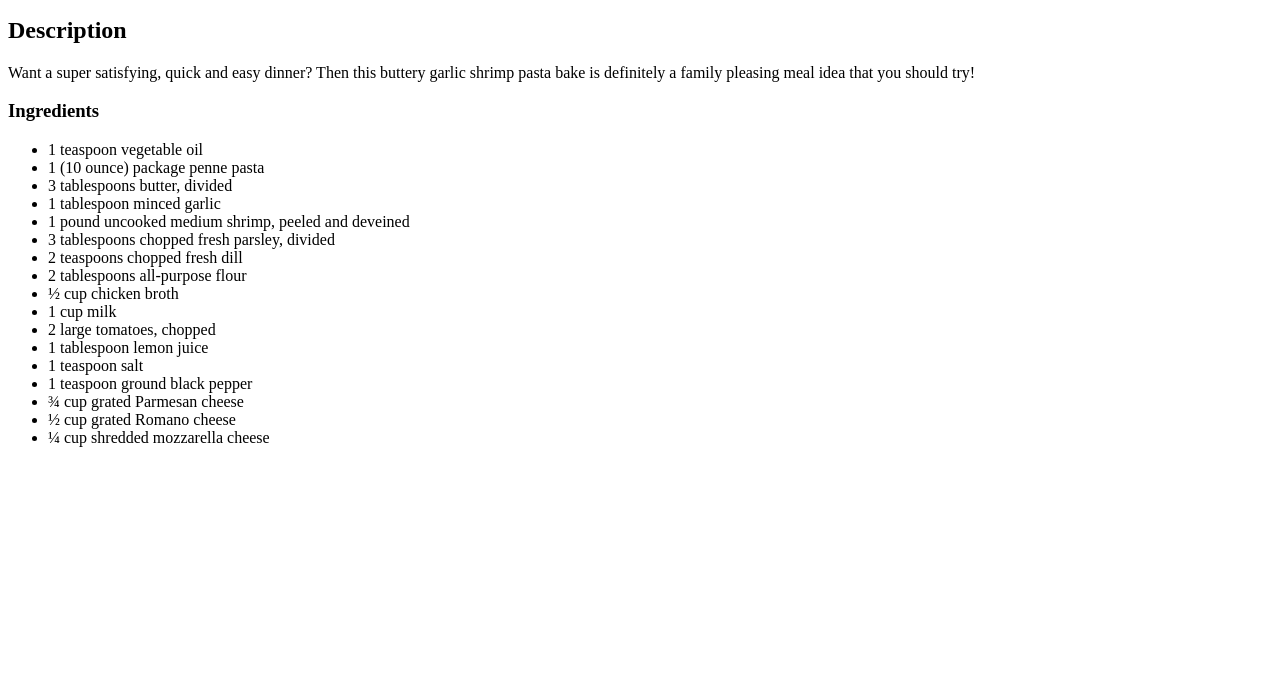
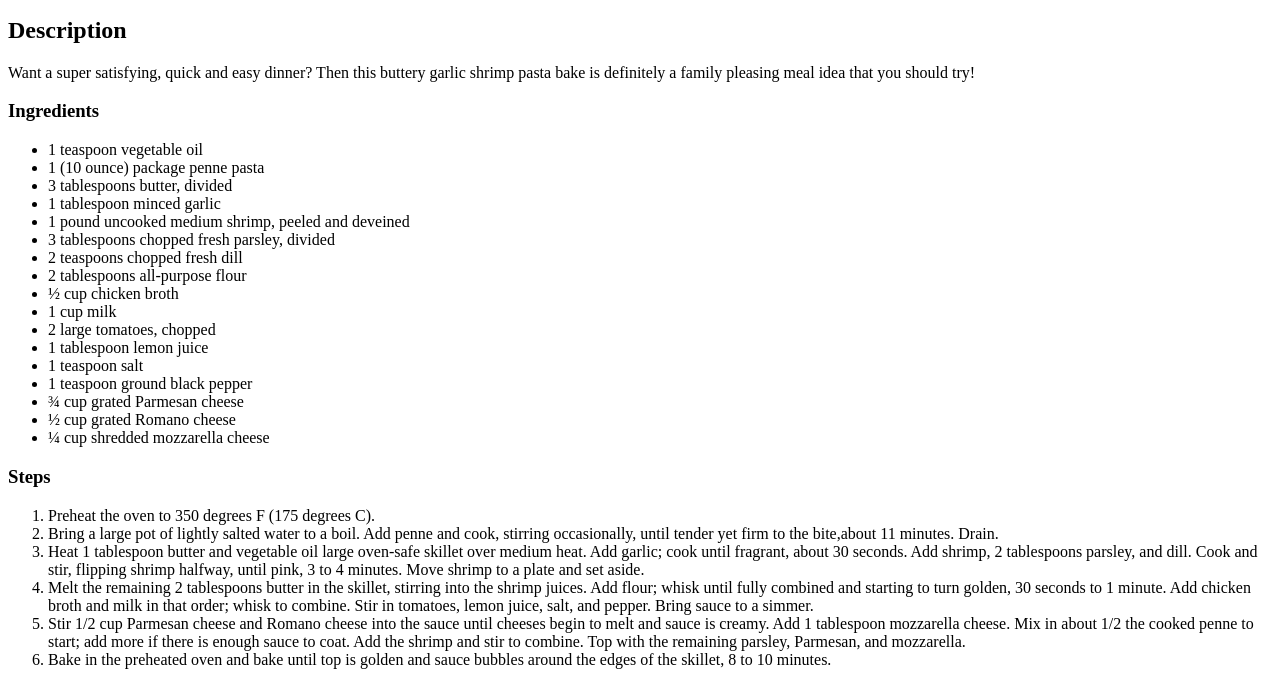
Before and after one commit to Sty6x/odin-recipes, a plain HTML site: page recipes/garlic-shrimp-pasta.html in a window 1280 px wide. Shown: the part 101-800 px from the top of the page. Drawn offline with Linux system fonts and the light colour scheme.

Commit message:
Added steps for garlic shrimp pasta

```diff
--- a/recipes/garlic-shrimp-pasta.html
+++ b/recipes/garlic-shrimp-pasta.html
@@ -1,9 +1,11 @@
 <!DOCTYPE html>
 <html lang="en">
+
 <head>
     <meta charset="UTF-8">
     <title></title>
 </head>
+
 <body>
     <h1>Garlic Shrimp Pasta</h1>
     <img src="../img/garlic-shrimp-pasta.jpeg" alt="Garlic Shrimp Pasta">
@@ -30,5 +32,24 @@
         <li>½ cup grated Romano cheese</li>
         <li>¼ cup shredded mozzarella cheese</li>
     </ul>
+    <h3>Steps</h3>
+    <ol>
+        <li>Preheat the oven to 350 degrees F (175 degrees C).</li>
+        <li>Bring a large pot of lightly salted water to a boil. Add penne and cook, stirring occasionally,
+            until tender yet firm to the bite,about 11 minutes. Drain.</li>
+        <li>Heat 1 tablespoon butter and vegetable oil large oven-safe skillet over medium heat.
+            Add garlic; cook until fragrant, about 30 seconds. Add shrimp, 2 tablespoons parsley, and dill.
+            Cook and stir, flipping shrimp halfway, until pink, 3 to 4 minutes.
+            Move shrimp to a plate and set aside.</li>
+        <li>Melt the remaining 2 tablespoons butter in the skillet, stirring into the shrimp juices. Add flour; whisk
+            until fully combined and starting to turn golden, 30 seconds to 1 minute. Add chicken broth and milk in that
+            order; whisk to combine. Stir in tomatoes, lemon juice, salt, and pepper. Bring sauce to a simmer.</li>
+        <li>Stir 1/2 cup Parmesan cheese and Romano cheese into the sauce until cheeses begin to melt and sauce is
+            creamy. Add 1 tablespoon mozzarella cheese. Mix in about 1/2 the cooked penne to start; add more if there is
+            enough sauce to coat. Add the shrimp and stir to combine. Top with the remaining parsley, Parmesan, and
+            mozzarella.</li>
+        <li>Bake in the preheated oven and bake until top is golden and sauce bubbles around the edges of the skillet, 8
+            to 10 minutes.</li>
+    </ol>
 </body>
 </html>
```
Lines whose indentation alone changed are shown as unchanged.
